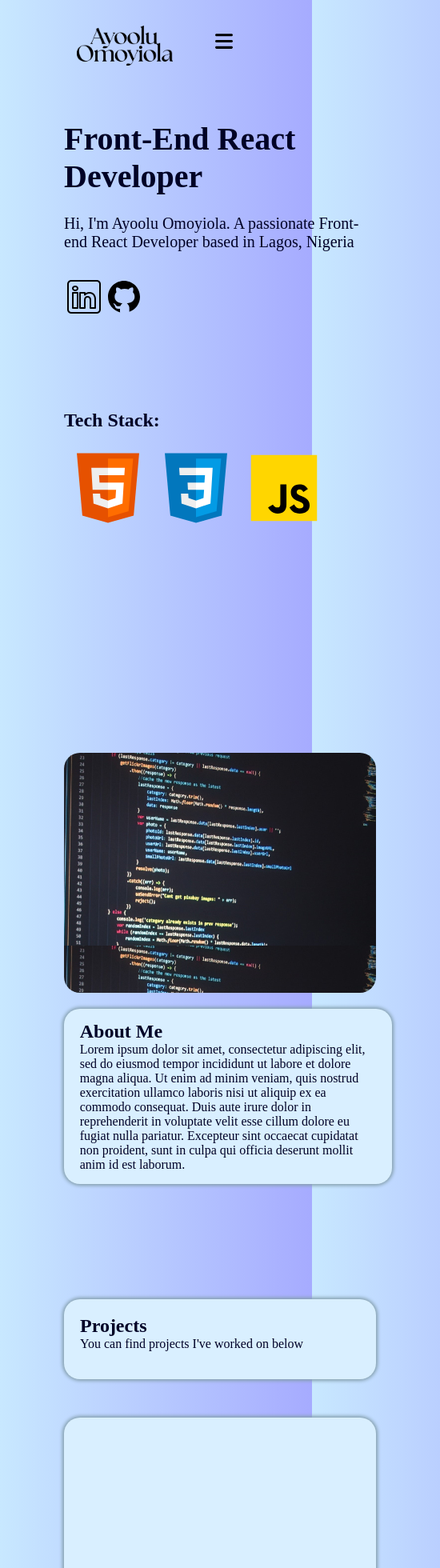
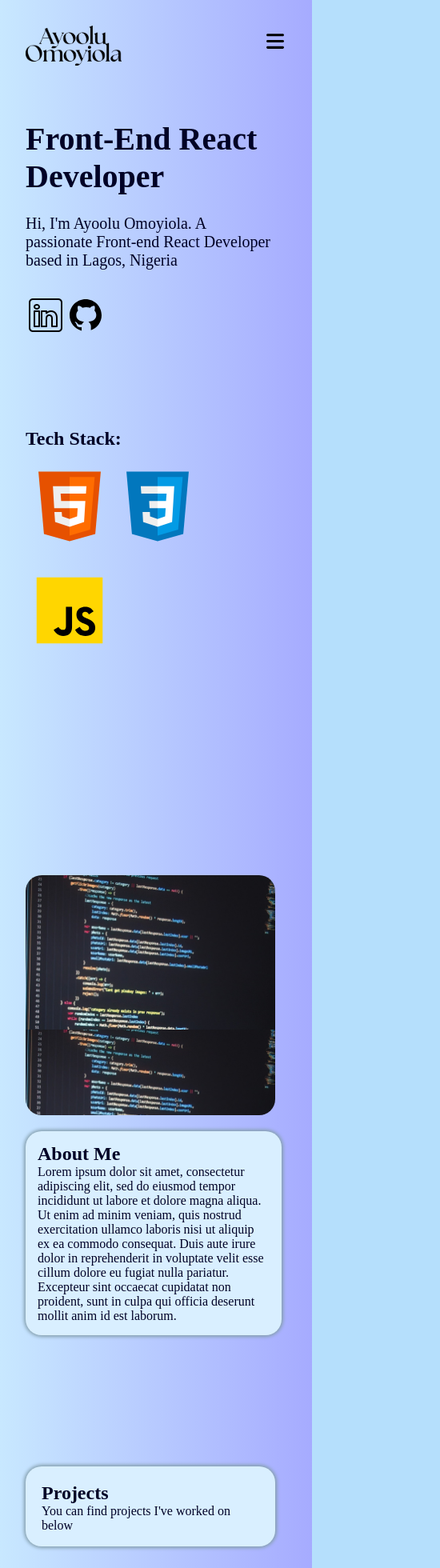
Before and after one commit to EdwardAyo/aPortfolio, a React (Create React App) app: page / in a window 390 px wide. Shown: the top 1960 px of the page at 80% size, 550 px wide, since content can reach past the window. Built offline with nearby package versions, Linux system fonts and the light colour scheme.

Commit message:
second commit

```diff
--- a/src/components/contact/contact.css
+++ b/src/components/contact/contact.css
@@ -81,9 +81,38 @@
     border-radius: 20px;
 }
 
-@media screen and (max-width: 889px) {
+@media screen and (max-width: 896px) {
     .contact {
         padding-left: 8rem;
         padding-right: 8rem;
     }
 }
+
+@media screen and (max-width: 705px) {
+    .contact {
+        padding-left: 3rem;
+        padding-right: 3rem;
+    }
+}
+
+@media screen and (max-width: 505px) {
+    .contact {
+        padding-left: 2rem;
+        padding-right: 2rem;
+    }
+
+    .contact__name input,
+    .contact__email input
+    {
+        width: 70%;
+    }
+
+    .contact button,
+    .contact textarea {
+        width: 80%
+    }
+
+    .additional__contact {
+        width: 80%;
+    }
+}
--- a/src/components/navbar/navbar.css
+++ b/src/components/navbar/navbar.css
@@ -57,3 +57,10 @@ a {
         height: 25px;
     }
 }
+
+@media screen and (max-width: 705px) {
+    .navbar {
+        padding: 0 2rem;
+        padding-top: 1rem;
+    }
+}
--- a/src/components/summary/summary.css
+++ b/src/components/summary/summary.css
@@ -52,24 +52,12 @@
 }
 
 .blog__text {
-    display: flex;
     background-color: #d9efff;
     width: 5000px;
     height: inherit;
-    overflow: hidden;
     padding: 10px;
     box-shadow: 0px 0px 4px 2px rgb(132, 159, 173);
     border-radius: 20px;
-}
-
-.blog__textInner {
-    display: flex;
-    justify-content: center;
-    align-items: center;
-}
-
-.blog_innerText {
-    width: 98%;
 }
 
 .project__header {
@@ -153,22 +141,24 @@
 
 @media screen and (max-width: 705px) {
     .summary {
-        width: 100%;
-        padding-left: 5rem;
-        padding-right: 5rem;
+        width: 80%;
+        padding-left: 2rem;
+        padding-right: 2rem;
     }
 
     .blog {
         display: block;
-        width: 100%;
-        padding-left: 5rem;
-        padding-right: 5rem;
+        width: 80%;
+        padding-left: 2rem;
+        padding-right: 1rem;
     }
 
     .blog__text {
         display: block;
         float: none;
-        width: 100%;
+        margin: 0;
+        margin-bottom: 20px;
+        width: 96%;
     }
 
     .blog__image {
@@ -187,14 +177,14 @@
     }
 
     .project__header {
-        width: 100%;
-        padding-left: 5rem;
-        padding-right: 5rem;
+        width: 80%;
+        padding-left: 2rem;
+        padding-right: 2rem;
     }
 
     .templates {
-        width: 100%;
-        padding-left: 5rem;
-        padding-right: 5rem;
+        width: 80%;
+        padding-left: 2rem;
+        padding-right: 2rem;
     }
 }
```
